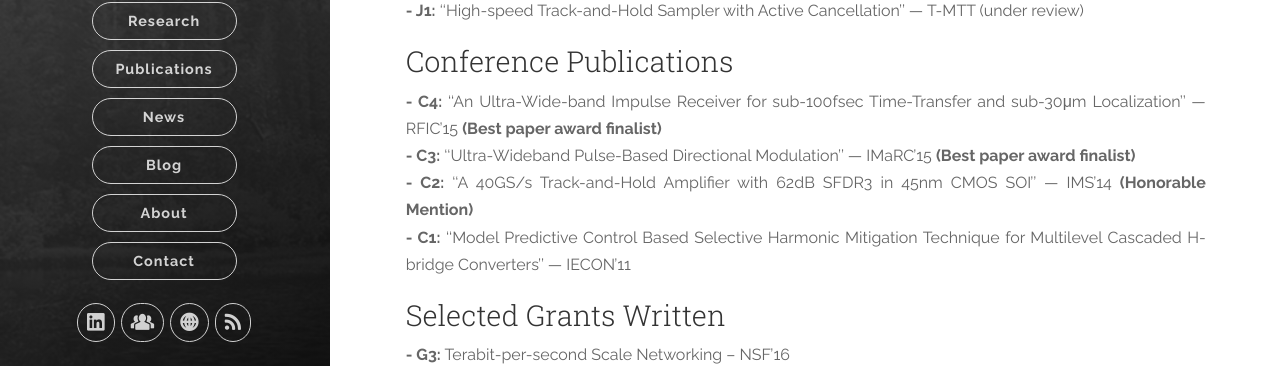
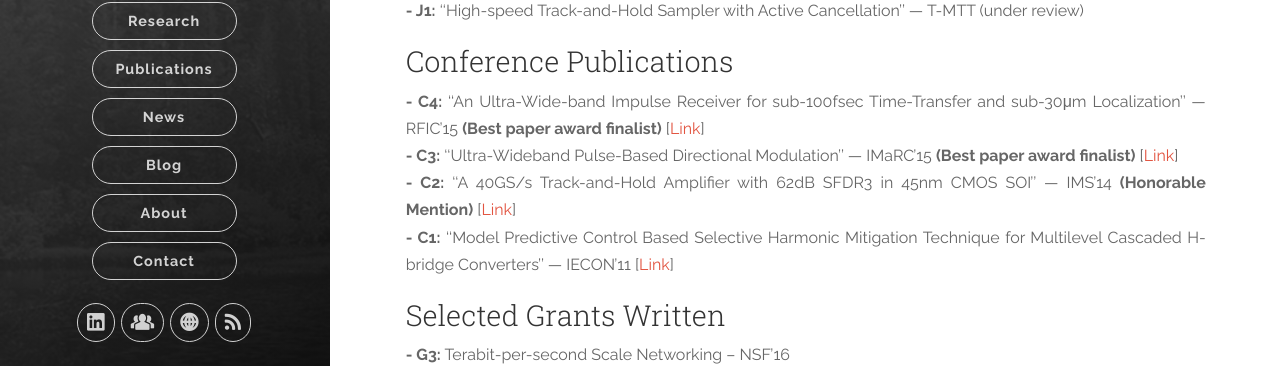
Before and after one commit to ahimanshu13/ahimanshu13.github.io, a Jekyll site: the page built from publications/index.md, in a window 1280 px wide and 1016 px high. Shown: the part 486-852 px from the top of the window. Built offline with Jekyll 4.4.1, drawn with Linux system fonts in a browser that asks for light colours; nearby versions of some CDN libraries.

Commit message:
Update Publications

```diff
--- a/publications/index.md
+++ b/publications/index.md
@@ -21,10 +21,10 @@
 
 ### Conference Publications
 
-**- C4:** ''An Ultra-Wide-band Impulse Receiver for sub-100fsec Time-Transfer and sub-30μm Localization'' --- RFIC'15 **(Best paper award finalist)**<br>
-**- C3:** ''Ultra-Wideband Pulse-Based Directional Modulation'' --- IMaRC'15 **(Best paper award finalist)**<br>
-**- C2:** ''A 40GS/s Track-and-Hold Amplifier with 62dB SFDR3 in 45nm CMOS SOI'' --- IMS'14 **(Honorable Mention)**<br>
-**- C1:** ''Model Predictive Control Based Selective Harmonic Mitigation Technique for Multilevel Cascaded H-bridge Converters'' --- IECON'11<br>
+**- C4:** ''An Ultra-Wide-band Impulse Receiver for sub-100fsec Time-Transfer and sub-30μm Localization'' --- RFIC'15 **(Best paper award finalist)** [[Link](http://ieeexplore.ieee.org/xpl/articleDetails.jsp?arnumber=7444359&newsearch=true&queryText=H.%20Aggrawal)]<br>
+**- C3:** ''Ultra-Wideband Pulse-Based Directional Modulation'' --- IMaRC'15 **(Best paper award finalist)** [[Link](http://ieeexplore.ieee.org/xpl/articleDetails.jsp?arnumber=7411369&newsearch=true&queryText=H.%20Aggrawal)]<br>
+**- C2:** ''A 40GS/s Track-and-Hold Amplifier with 62dB SFDR3 in 45nm CMOS SOI'' --- IMS'14 **(Honorable Mention)** [[Link](http://ieeexplore.ieee.org/xpl/articleDetails.jsp?arnumber=6848630&newsearch=true&queryText=H.%20Aggrawal)]<br>
+**- C1:** ''Model Predictive Control Based Selective Harmonic Mitigation Technique for Multilevel Cascaded H-bridge Converters'' --- IECON'11 [[Link](http://ieeexplore.ieee.org/xpl/abstractAuthors.jsp?arnumber=6120037&newsearch=true&queryText=H.%20Aggrawal)]<br>
 
 ### Selected Grants Written
 
```
